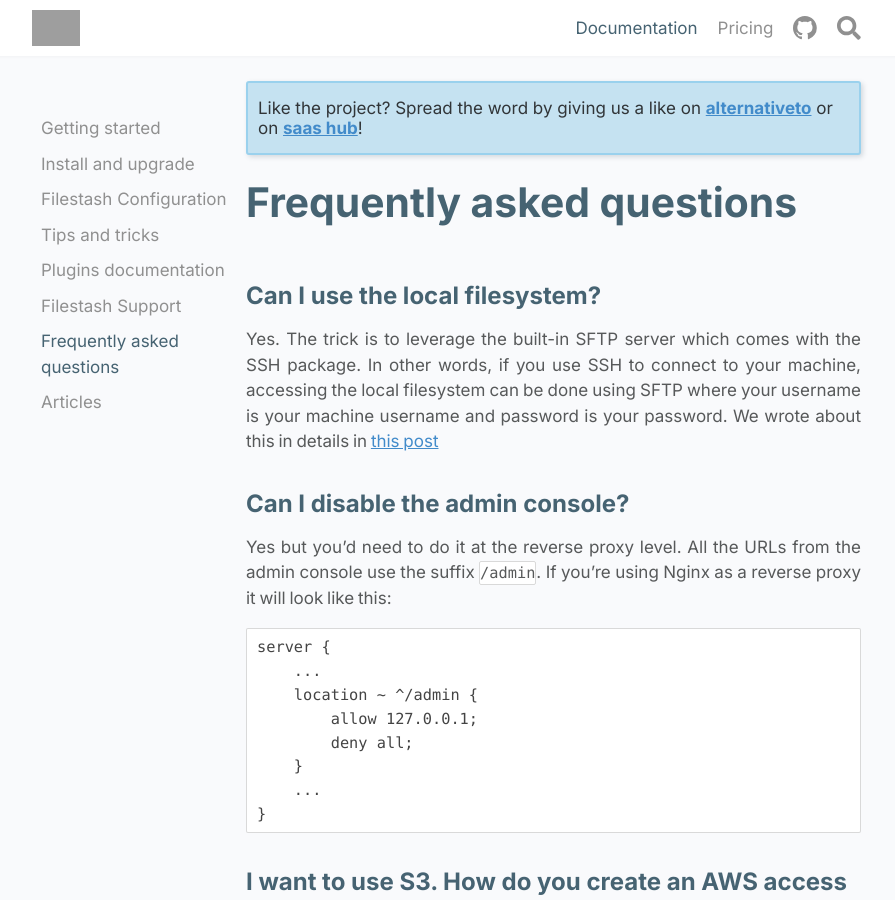
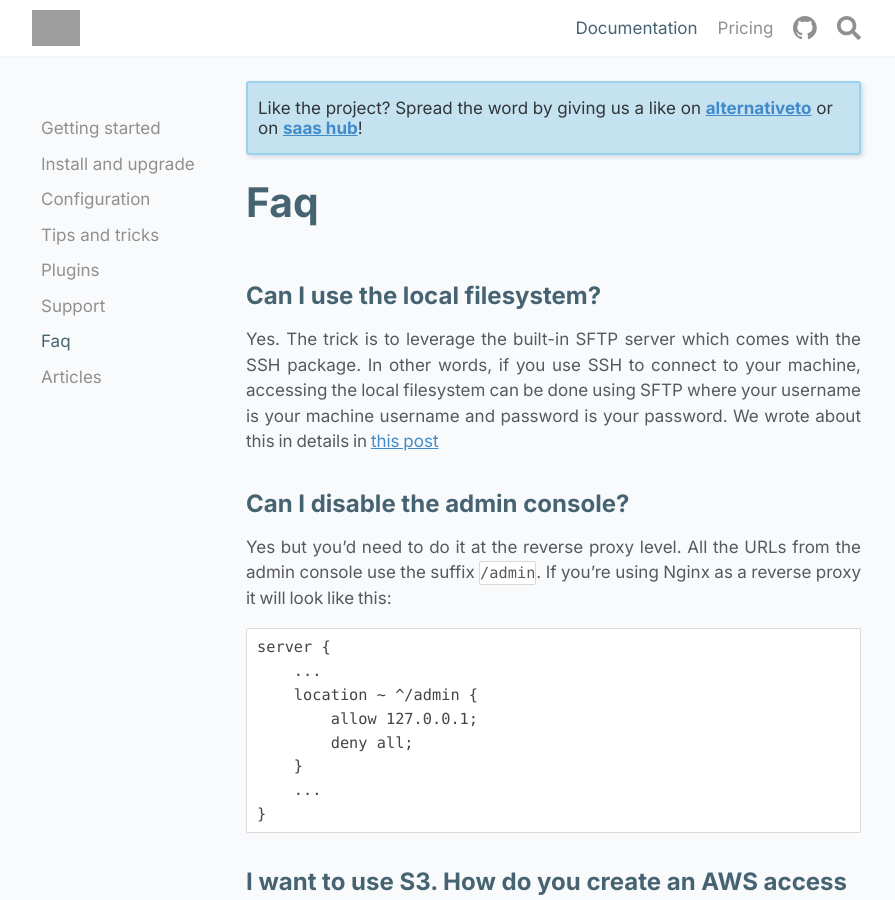
Before and after one commit to mickael-kerjean/filestash-website, a Jekyll site: the page built from _docs/faq.md, in a window 1280 px wide and 900 px high. Shown: the whole window, without its empty margins (189-1084 px from the left). Built offline with Jekyll 4.4.1, drawn with Linux system fonts in a browser that asks for light colours; grey boxes are pictures that could not be loaded.

Commit message:
update (content): update doc titles

```diff
--- a/_docs/configuration.md
+++ b/_docs/configuration.md
@@ -1,6 +1,6 @@
 ---
 layout: documentation
-title: Filestash Configuration
+title: Configuration
 language: en
 order: 3
 ---
--- a/_docs/faq.md
+++ b/_docs/faq.md
@@ -1,6 +1,6 @@
 ---
 layout: documentation
-title: Frequently asked questions
+title: Faq
 order: 7
 language: en
 ---
--- a/_docs/plugin.md
+++ b/_docs/plugin.md
@@ -1,6 +1,6 @@
 ---
 layout: documentation
-title: Plugins documentation
+title: Plugins
 language: en
 order: 5
 ---
--- a/_docs/support.md
+++ b/_docs/support.md
@@ -1,6 +1,6 @@
 ---
 layout: documentation
-title: Filestash Support
+title: Support
 language: en
 order: 6
 ---
```
